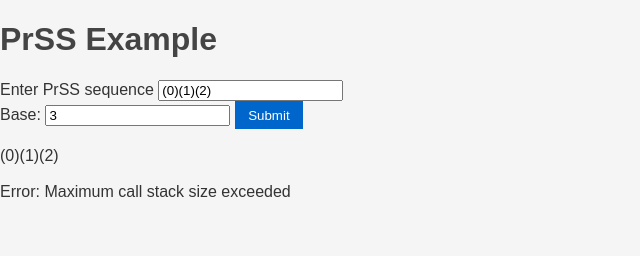
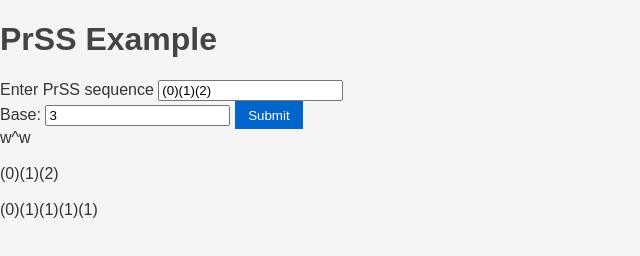
Before and after one commit to GreatCoder1000/bashicu-matrix-system, a website: page prss/index.html in a window 1280 px wide. Both pictures are taken after a click on the button "Submit". Shown: the whole page, without its empty margins (0-640 px from the left). Drawn offline with Linux system fonts and the light colour scheme.

Commit message:
Update index.html

```diff
--- a/prss/index.html
+++ b/prss/index.html
@@ -8,7 +8,6 @@
     <script>
         function primseq(seq) {
             // Convert primitive sequence to ordinal
-            // Check input sequence
             try {
                 if (seq.length === 0) {
                     return 'Empty sequence';
@@ -25,12 +24,12 @@
                     return 'Invalid number';
                 }
             }
-            // Convert to standard sequence
+
             seq = standard(seq);
             let right = seq.length - 1;
             let ord;
             let i;
-            for (let i = right; i >= 0; i--) {
+            for (i = right; i >= 0; i--) {
                 if (seq[i] !== seq[right]) {
                     ord = (right - i).toString();
                     break;
@@ -44,6 +43,9 @@
         }
 
         function prim(seq, num, ord) {
+            if (seq.length === 0) {
+                return ord;
+            }
             if (seq[seq.length - 1] < num) {
                 if (ord === '1') {
                     ord = 'w';
@@ -60,9 +62,9 @@
                 ord = prim(seq.slice(0, seq.length - 1), seq[seq.length - 1], ord);
                 return ord;
             }
-            // A + B
+
             let i;
-            for (let i = seq.length - 1; i >= 0; i--) {
+            for (i = seq.length - 1; i >= 0; i--) {
                 if (seq[i] === num) {
                     break;
                 }
```
